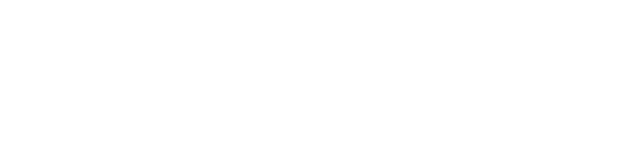
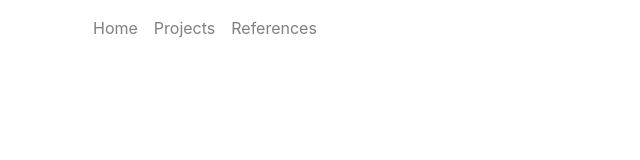
Before and after one commit to MarcoSpinaBZZ/MarcoSpinaWebsite, a plain HTML site: page index.html in a window 1280 px wide. Shown: the whole page, without its empty margins (0-640 px from the left). Drawn offline with nearby package versions, Linux system fonts and the light colour scheme.

Commit message:
add navbar

```diff
--- a/index.html
+++ b/index.html
@@ -2,8 +2,26 @@
 <html lang="en">
 <head>
     <meta charset="UTF-8">
+    <meta http-equiv="X-UA-Compatible" content="IE=edge">
     <meta name="viewport" content="width=device-width, initial-scale=1.0">
+    <link rel="stylesheet" href="https://stackpath.bootstrapcdn.com/bootstrap/4.1.3/css/bootstrap.min.css">
+    <link rel="stylesheet" href="./styles.css">
+    <script src="./index.js"></script>
     <title>My Website</title>
+    <nav class="navbar navbar-expand-lg navbar-light bg-black">
+        <div class="container">
+            <button class="navbar-toggler" type="button" data-toggle="collapse" data-target="#navbarMenu">
+                <span class="navbar-toggler-icon"></span>
+            </button>
+            <div class="collapse navbar-collapse" id="navbarMenu">
+                <ul class="navbar-nav">
+                    <li><a class="nav-link" href="./index.html">Home</a></li>
+                    <li><a class="nav-link" href="./projects.html">Projects</a></li>
+                    <li><a class="nav-link" href="./references.html">References</a></li>
+                </ul>
+            </div>
+        </div>
+    </nav>
 </head>
 <body>
 
```
